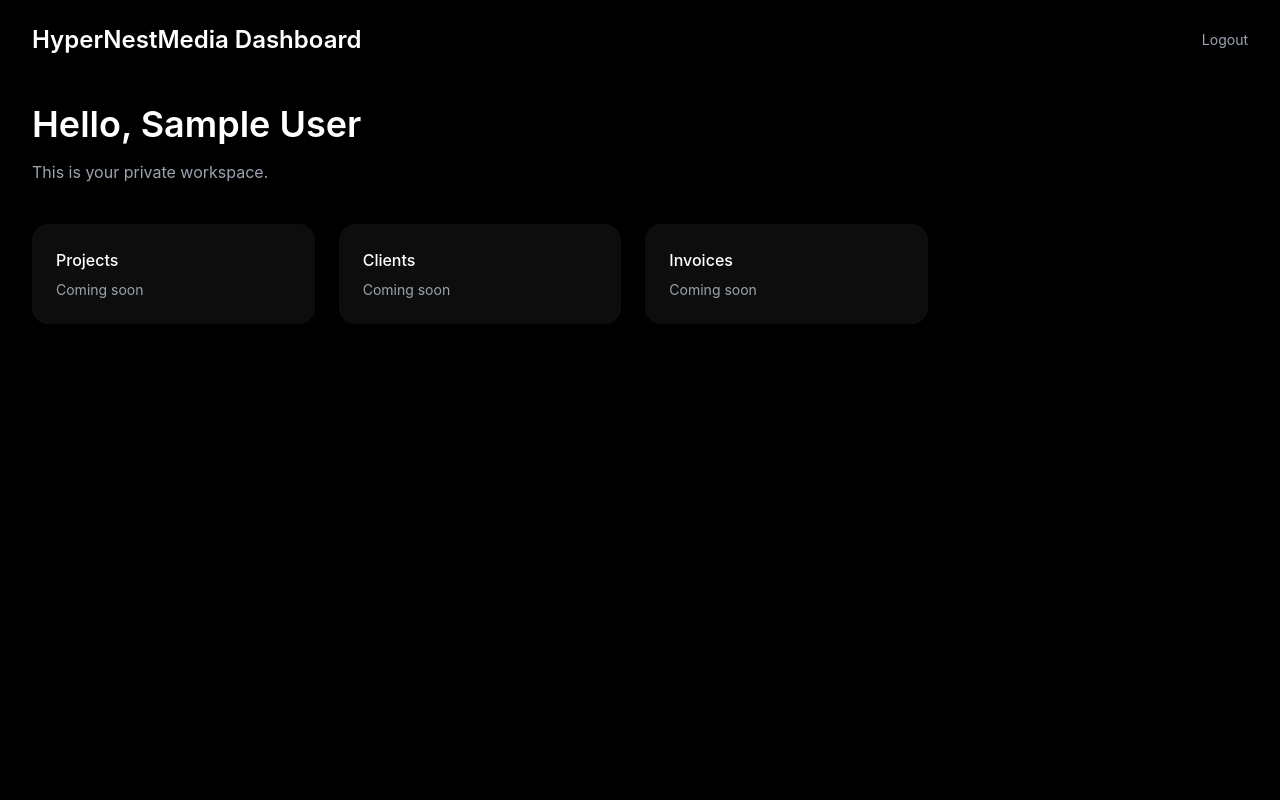
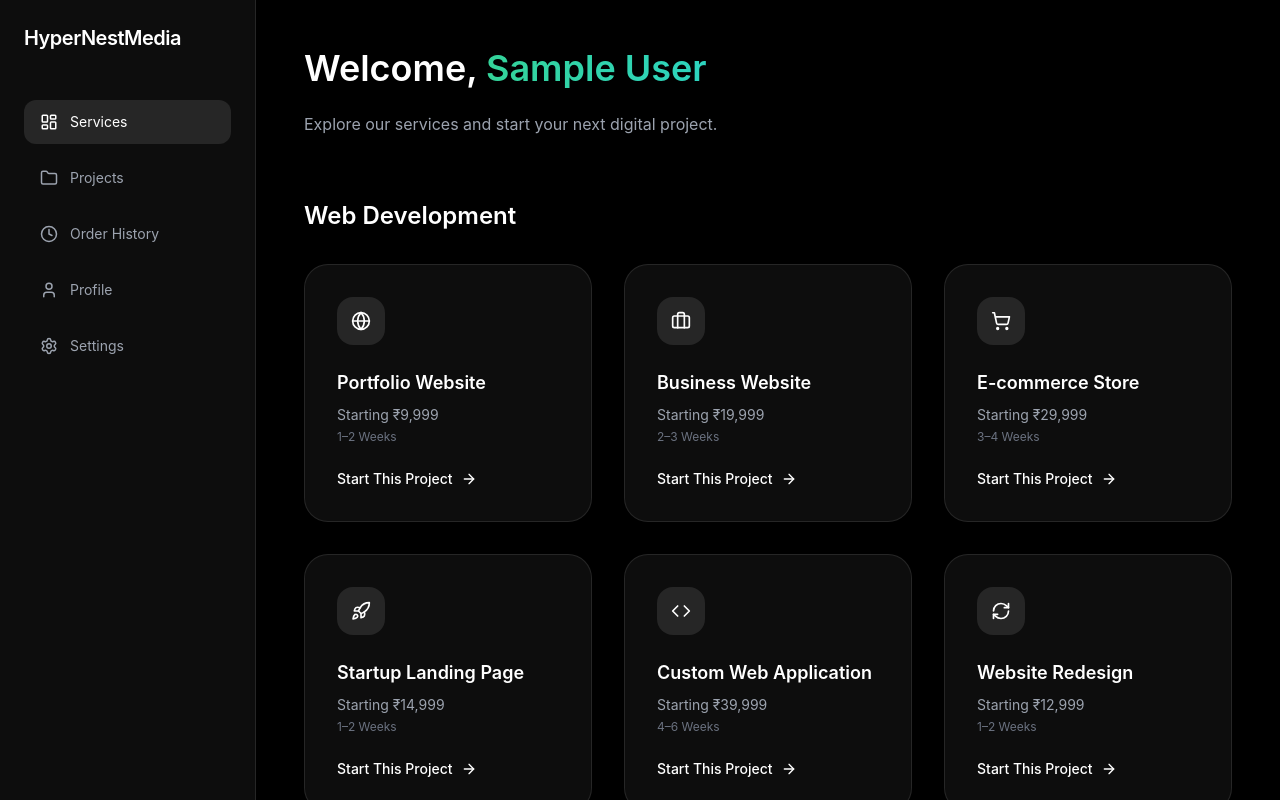
Before and after one commit to sshuklaamberr/hypernestmedia, a React (Vite) app: page /dashboard in a window 1280 px wide. Shown: the top 800 px of the page. Built offline with nearby package versions, Linux system fonts and the light colour scheme; no server answers; sample sign-in values are in the browser's storage.

Commit message:
Upgrade dashboard with sidebar architecture and categorized service system

```diff
--- a/package.json
+++ b/package.json
@@ -14,6 +14,7 @@
     "clsx": "^2.1.1",
     "firebase": "^12.9.0",
     "framer-motion": "^12.34.0",
+    "lucide-react": "^0.574.0",
     "react": "^19.2.0",
     "react-dom": "^19.2.0",
     "react-router-dom": "^7.13.0"
--- /dev/null
+++ b/src/components/Sidebar.tsx
@@ -0,0 +1,40 @@
+import { Home, Folder, PlusCircle, MessageCircle, Settings } from "lucide-react";
+
+interface SidebarProps {
+  active: string;
+  setActive: (value: string) => void;
+}
+
+export default function Sidebar({ active, setActive }: SidebarProps) {
+  const menuItems = [
+    { name: "Overview", icon: <Home size={18} /> },
+    { name: "My Projects", icon: <Folder size={18} /> },
+    { name: "Start Project", icon: <PlusCircle size={18} /> },
+    { name: "Messages", icon: <MessageCircle size={18} /> },
+    { name: "Settings", icon: <Settings size={18} /> },
+  ];
+
+  return (
+    <div className="h-screen w-64 bg-black border-r border-white/10 p-6 fixed left-0 top-0">
+      <h2 className="text-lg font-semibold mb-10">Client Portal</h2>
+
+      <div className="space-y-4">
+        {menuItems.map((item) => (
+          <button
+            key={item.name}
+            onClick={() => setActive(item.name)}
+            className={`flex items-center gap-3 w-full text-left px-3 py-2 rounded-lg text-sm transition
+              ${
+                active === item.name
+                  ? "bg-white/10 text-white"
+                  : "text-gray-400 hover:text-white hover:bg-white/5"
+              }`}
+          >
+            {item.icon}
+            {item.name}
+          </button>
+        ))}
+      </div>
+    </div>
+  );
+}
--- a/src/pages/Dashboard.tsx
+++ b/src/pages/Dashboard.tsx
@@ -1,57 +1,209 @@
+import { useState } from "react";
+import { Link, useNavigate } from "react-router-dom";
+import { motion } from "framer-motion";
 import { auth } from "../lib/firebase";
 import { signOut } from "firebase/auth";
-import { useNavigate } from "react-router-dom";
+import {
+  LayoutDashboard,
+  Folder,
+  Clock,
+  User,
+  Settings,
+  LogOut,
+  Globe,
+  ShoppingCart,
+  Rocket,
+  Code,
+  RefreshCw,
+  Briefcase,
+  Instagram,
+  Megaphone,
+  Palette,
+  Search,
+  ArrowRight,
+} from "lucide-react";
 
 export default function Dashboard() {
   const navigate = useNavigate();
   const user = auth.currentUser;
+
+  const [active, setActive] = useState("services");
+
+  const name =
+    user?.displayName ||
+    user?.email?.split("@")[0] ||
+    "User";
 
   const handleLogout = async () => {
     await signOut(auth);
     navigate("/login");
   };
 
+  const categories = [
+    {
+      title: "Web Development",
+      services: [
+        { icon: <Globe size={20} />, name: "Portfolio Website", price: "Starting ₹9,999", timeline: "1–2 Weeks" },
+        { icon: <Briefcase size={20} />, name: "Business Website", price: "Starting ₹19,999", timeline: "2–3 Weeks" },
+        { icon: <ShoppingCart size={20} />, name: "E-commerce Store", price: "Starting ₹29,999", timeline: "3–4 Weeks" },
+        { icon: <Rocket size={20} />, name: "Startup Landing Page", price: "Starting ₹14,999", timeline: "1–2 Weeks" },
+        { icon: <Code size={20} />, name: "Custom Web Application", price: "Starting ₹39,999", timeline: "4–6 Weeks" },
+        { icon: <RefreshCw size={20} />, name: "Website Redesign", price: "Starting ₹12,999", timeline: "1–2 Weeks" },
+      ],
+    },
+    {
+      title: "Social Media & Marketing",
+      services: [
+        { icon: <Instagram size={20} />, name: "Social Media Management", price: "Starting ₹7,999 / month", timeline: "Monthly" },
+        { icon: <Megaphone size={20} />, name: "Ad Campaign Setup", price: "Starting ₹8,999", timeline: "1 Week" },
+        { icon: <Search size={20} />, name: "SEO Optimization", price: "Starting ₹9,999", timeline: "2 Weeks" },
+      ],
+    },
+    {
+      title: "Branding & Design",
+      services: [
+        { icon: <Palette size={20} />, name: "Logo & Brand Identity", price: "Starting ₹6,999", timeline: "1–2 Weeks" },
+        { icon: <Palette size={20} />, name: "UI/UX Design System", price: "Starting ₹14,999", timeline: "2–3 Weeks" },
+      ],
+    },
+  ];
+
+  const sidebarItems = [
+    { id: "services", label: "Services", icon: <LayoutDashboard size={18} /> },
+    { id: "projects", label: "Projects", icon: <Folder size={18} /> },
+    { id: "history", label: "Order History", icon: <Clock size={18} /> },
+    { id: "profile", label: "Profile", icon: <User size={18} /> },
+    { id: "settings", label: "Settings", icon: <Settings size={18} /> },
+  ];
+
   return (
-    <main className="min-h-screen bg-black px-8 py-6 text-white">
-      <div className="flex justify-between items-center mb-12">
-        <h1 className="text-2xl font-semibold">
-          HyperNestMedia Dashboard
-        </h1>
+    <div className="flex min-h-screen bg-black text-white">
+
+      {/* SIDEBAR */}
+      <aside className="w-64 bg-white/5 backdrop-blur-xl border-r border-white/10 p-6 flex flex-col justify-between">
+
+        <div>
+          <Link to="/" className="text-xl font-semibold tracking-tight">
+            HyperNestMedia
+          </Link>
+
+          <div className="mt-12 space-y-3">
+            {sidebarItems.map((item) => (
+              <button
+                key={item.id}
+                onClick={() => setActive(item.id)}
+                className={`w-full flex items-center gap-3 px-4 py-3 rounded-xl text-sm transition ${
+                  active === item.id
+                    ? "bg-white/10 text-white"
+                    : "text-gray-400 hover:text-white hover:bg-white/5"
+                }`}
+              >
+                {item.icon}
+                {item.label}
+              </button>
+            ))}
+          </div>
+        </div>
 
         <button
           onClick={handleLogout}
-          className="text-sm text-gray-400 hover:text-white"
+          className="flex items-center gap-3 text-sm text-gray-400 hover:text-white transition"
         >
+          <LogOut size={18} />
           Logout
         </button>
-      </div>
+      </aside>
 
-      <section className="max-w-4xl">
-        <h2 className="text-4xl font-semibold mb-4">
-          Hello, {user?.displayName}
-        </h2>
+      {/* MAIN CONTENT */}
+      <main className="flex-1 relative overflow-hidden p-12">
 
-        <p className="text-gray-400 mb-10">
-          This is your private workspace.
-        </p>
+        {/* Glow */}
+        <div className="absolute inset-0 -z-10">
+          <div className="absolute top-1/2 left-1/2 w-[900px] h-[900px]
+                          -translate-x-1/2 -translate-y-1/2
+                          rounded-full bg-white/5 blur-[180px]" />
+        </div>
 
-        <div className="grid md:grid-cols-3 gap-6">
-          <div className="rounded-2xl bg-white/5 p-6">
-            <h3 className="font-medium mb-2">Projects</h3>
-            <p className="text-gray-400 text-sm">Coming soon</p>
-          </div>
+        <motion.div
+          key={active}
+          initial={{ opacity: 0, y: 20 }}
+          animate={{ opacity: 1, y: 0 }}
+          transition={{ duration: 0.4 }}
+        >
+          {/* SERVICES SECTION */}
+          {active === "services" && (
+            <>
+              <h1 className="text-4xl font-semibold mb-6">
+                Welcome,{" "}
+                <span className="bg-gradient-to-r from-emerald-400 to-teal-400 bg-clip-text text-transparent">
+                  {name}
+                </span>
+              </h1>
 
-          <div className="rounded-2xl bg-white/5 p-6">
-            <h3 className="font-medium mb-2">Clients</h3>
-            <p className="text-gray-400 text-sm">Coming soon</p>
-          </div>
+              <p className="text-gray-400 mb-16">
+                Explore our services and start your next digital project.
+              </p>
 
-          <div className="rounded-2xl bg-white/5 p-6">
-            <h3 className="font-medium mb-2">Invoices</h3>
-            <p className="text-gray-400 text-sm">Coming soon</p>
-          </div>
-        </div>
-      </section>
-    </main>
+              {categories.map((category, catIndex) => (
+                <div key={catIndex} className="mb-20">
+                  <h2 className="text-2xl font-semibold mb-8">
+                    {category.title}
+                  </h2>
+
+                  <div className="grid md:grid-cols-3 gap-8">
+                    {category.services.map((service, index) => (
+                      <motion.div
+                        key={index}
+                        whileHover={{ y: -6 }}
+                        className="group rounded-3xl p-8 bg-white/5 backdrop-blur-lg
+                                   border border-white/10 hover:border-white/30
+                                   transition-all duration-300"
+                      >
+                        <div className="mb-6 w-12 h-12 flex items-center justify-center
+                                        rounded-2xl bg-white/10 group-hover:bg-white/20 transition">
+                          {service.icon}
+                        </div>
+
+                        <h3 className="text-lg font-semibold">
+                          {service.name}
+                        </h3>
+
+                        <p className="mt-2 text-sm text-gray-400">
+                          {service.price}
+                        </p>
+
+                        <p className="text-xs text-gray-500 mt-1">
+                          {service.timeline}
+                        </p>
+
+                        <button
+                          onClick={() => navigate("/contact")}
+                          className="mt-6 flex items-center gap-2 text-sm font-medium
+                                     text-white group-hover:text-emerald-400 transition"
+                        >
+                          Start This Project
+                          <ArrowRight
+                            size={16}
+                            className="transition-transform group-hover:translate-x-1"
+                          />
+                        </button>
+                      </motion.div>
+                    ))}
+                  </div>
+                </div>
+              ))}
+            </>
+          )}
+
+          {/* OTHER SECTIONS PLACEHOLDER */}
+          {active !== "services" && (
+            <h2 className="text-2xl text-gray-400">
+              {active.charAt(0).toUpperCase() + active.slice(1)} section coming soon.
+            </h2>
+          )}
+        </motion.div>
+
+      </main>
+    </div>
   );
 }
```
Also changed, not shown: 1 other file (tests, documents, lock files or other folders).
